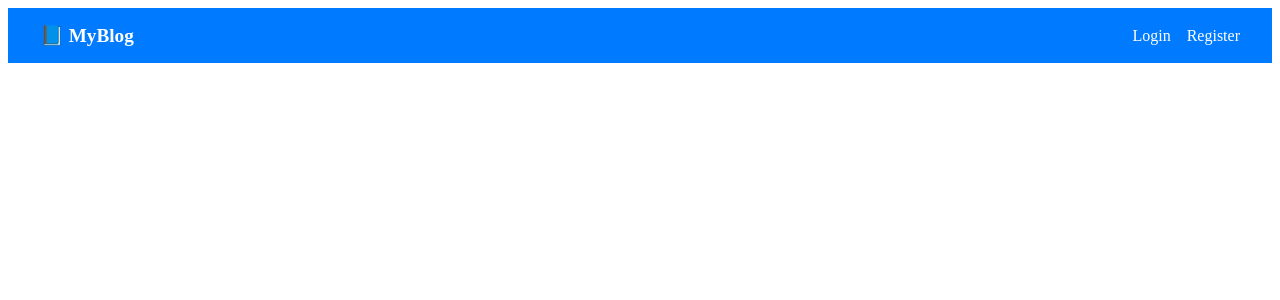
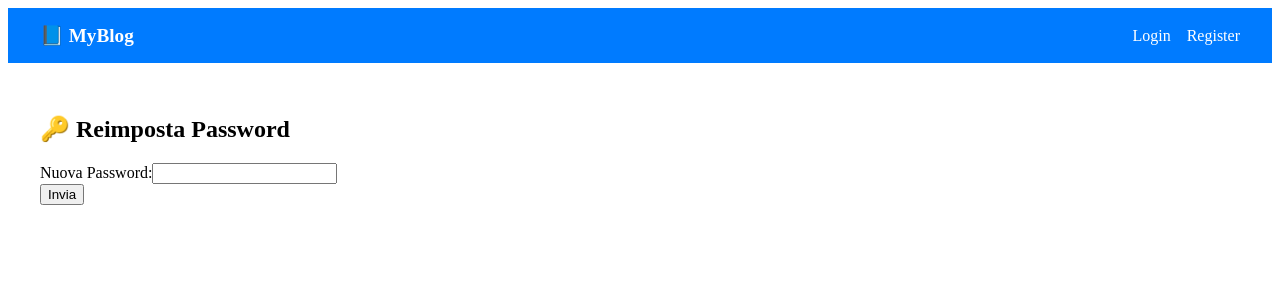
Before and after one commit to giosuepinna/Multiuser_Blog, a React (Vite) app: page /reset-password in a window 1280 px wide. Shown: the top 300 px of the page. Built offline with nearby package versions, Linux system fonts and the light colour scheme.

Commit message:
Implementata pagina reset password con token

```diff
--- a/src/App.jsx
+++ b/src/App.jsx
@@ -9,6 +9,7 @@ import PostDetail from "./pages/PostDetail";
 import ActivateAccount from "./pages/ActivateAccount";
 import NewPost from "./pages/NewPost";
 import ForgotPassword from "./pages/ForgotPassword";
+import ResetPassword from "./pages/ResetPassword";
 
 
 const App = () => {
@@ -25,6 +26,7 @@ const App = () => {
         <Route path="/post/:id" element={user ? <PostDetail /> : <Navigate to="/login" />} />
         <Route path="/new" element={user ? <NewPost /> : <Navigate to="/login" />} />
         <Route path="/forgot-password" element={<ForgotPassword />} />
+        <Route path="/reset-password" element={<ResetPassword />} />
       </Routes>
     </BrowserRouter>
   );
--- /dev/null
+++ b/src/pages/ResetPassword.jsx
@@ -0,0 +1,63 @@
+import React, { useState } from "react";
+import { useNavigate, useLocation } from "react-router-dom";
+
+const ResetPassword = () => {
+  const navigate = useNavigate();
+  const location = useLocation();
+
+  const queryParams = new URLSearchParams(location.search);
+  const token = queryParams.get("token");
+
+  const [password, setPassword] = useState("");
+  const [message, setMessage] = useState("");
+  const [error, setError] = useState("");
+
+  const handleReset = async (e) => {
+    e.preventDefault();
+    setMessage("");
+    setError("");
+
+    try {
+      const res = await fetch("https://todo-pp.longwavestudio.dev/user/reset-password", {
+        method: "POST",
+        headers: { "Content-Type": "application/json" },
+        body: JSON.stringify({ token, password }),
+      });
+
+      const data = await res.json();
+
+      if (!res.ok) {
+        throw new Error(data.message || "Errore durante il reset");
+      }
+
+      setMessage("✅ Password reimpostata con successo! Ora puoi accedere.");
+      setTimeout(() => navigate("/login"), 3000); // redirect dopo 3 sec
+    } catch (err) {
+      setError(err.message || "Errore inatteso.");
+    }
+  };
+
+  return (
+    <div style={{ padding: "2rem" }}>
+      <h2>🔑 Reimposta Password</h2>
+
+      {message && <p style={{ color: "green" }}>{message}</p>}
+      {error && <p style={{ color: "red" }}>{error}</p>}
+
+      <form onSubmit={handleReset}>
+        <div>
+          <label>Nuova Password:</label>
+          <input
+            type="password"
+            value={password}
+            required
+            onChange={(e) => setPassword(e.target.value)}
+          />
+        </div>
+        <button type="submit">Invia</button>
+      </form>
+    </div>
+  );
+};
+
+export default ResetPassword;
```
